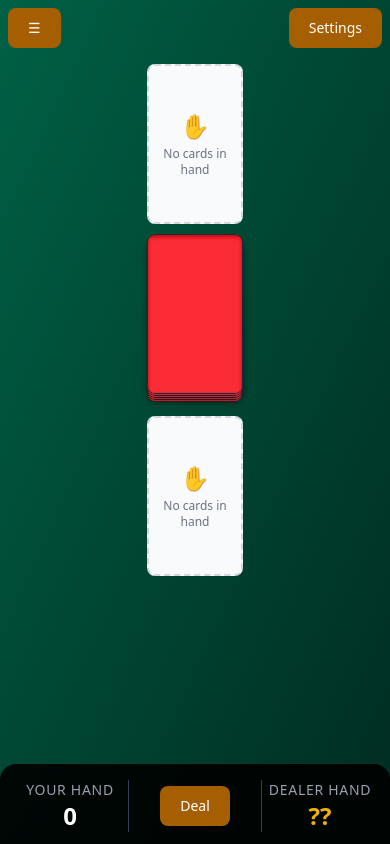
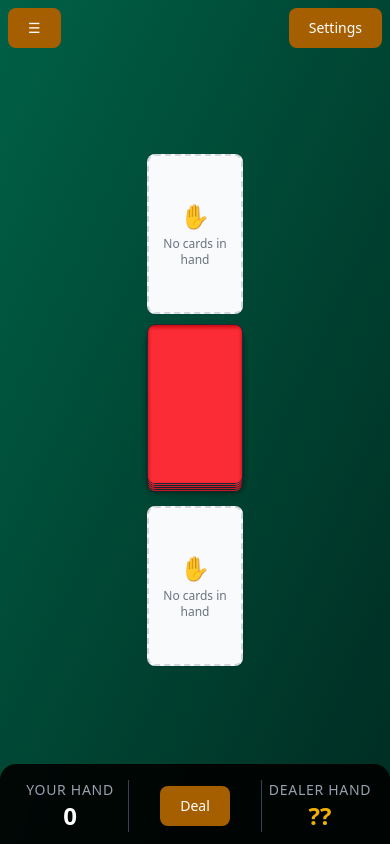
Before and after one commit to mcpeakdb/mcpeakdb.github.io, a Vue app: page /#/blackjack in a window 390 px wide. Built offline with nearby package versions, Linux system fonts and the light colour scheme; a web font is replaced by a local one.

Commit message:
better responsiveness

```diff
--- a/src/views/BlackjackView.vue
+++ b/src/views/BlackjackView.vue
@@ -47,12 +47,11 @@ const stand = () => {
 
 <template>
   <main
-    class="w-screen h-screen overflow-x-hidden"
+    class="w-screen h-screen overflow-x-hidden flex flex-col"
     :class="[{ 'pointer-events-none': gameState.isComputerThinking }, TABLE_THEMES[tableTheme]]"
   >
-    <div class="w-full flex justify-between p-2">
+    <div class="w-full flex justify-between p-2 sticky top-0 z-50 bg-inherit">
       <TopMenu />
-
       <ActionButton @click="settingsModal?.setShow(true)">Settings</ActionButton>
       <SimpleModal ref="settingsModal">
         <h2 class="text-2xl md:text-3xl font-bold mb-4">Game Settings</h2>
@@ -115,7 +114,7 @@ const stand = () => {
       </SimpleModal>
     </div>
 
-    <div class="w-full flex flex-col items-center justify-end gap-2 mt-2">
+    <div class="flex-grow flex flex-col items-center justify-center gap-2 p-2">
       <StandardCardHand
         :card-back="cardBack"
         :hand="computerHand"
@@ -141,7 +140,7 @@ const stand = () => {
       />
     </div>
 
-    <div class="w-full absolute bottom-0 left-0">
+    <div class="w-full sticky bottom-0 left-0 z-50">
       <div v-if="gameState.isGameOver" class="flex justify-center m-2">
         <BaseAlert v-if="didPlayerWin"> 🎉 VICTORY! 🎉 </BaseAlert>
         <BaseAlert v-else variant="danger"> 💀 GAME OVER 💀 </BaseAlert>
```
